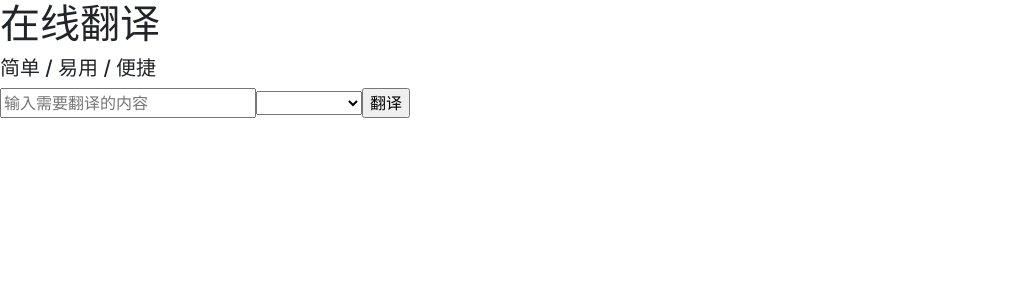
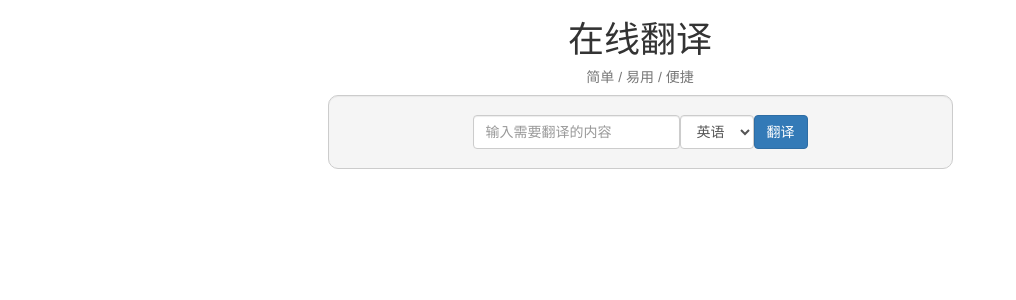
Before and after one commit to znbnzb/English, a Vue app: page / in a window 1280 px wide. Shown: the top 300 px of the page, without its empty margins (0-1016 px from the left). Built offline with nearby package versions, Linux system fonts and the light colour scheme; what vue-resource would draw is missing.

Commit message:
此项目已经完成，留存

```diff
--- a/index.html
+++ b/index.html
@@ -3,7 +3,7 @@
   <head>
     <meta charset="utf-8">
     <meta name="viewport" content="width=device-width,initial-scale=1.0">
-    <link rel="stylesheet" href="https://cdn.bootcss.com/bootstrap/4.0.0/css/bootstrap.min.css" integrity="sha384-Gn5384xqQ1aoWXA+058RXPxPg6fy4IWvTNh0E263XmFcJlSAwiGgFAW/dAiS6JXm" crossorigin="anonymous">
+    <link rel="stylesheet" href="https://cdn.bootcss.com/bootstrap/3.3.7/css/bootstrap.min.css" >
     <title>Translate</title>
   </head>
   <body>
--- a/src/App.vue
+++ b/src/App.vue
@@ -1,7 +1,7 @@
 <template>
   <div id="app">
     <h1>在线翻译</h1>
-    <h5>简单 / 易用 / 便捷</h5>
+    <h5 class="text-muted">简单 / 易用 / 便捷</h5>
     <!-- 调用方法 -->
     <translateForm v-on:getform="getText"></translateForm>
     <!-- 用v-text进行传值 -->
@@ -39,6 +39,7 @@ export default {
 
 <style>
 #app {
-
+  text-align: center;
+    margin-top: 0px;
 }
 </style>
--- a/src/components/TranslateForm.vue
+++ b/src/components/TranslateForm.vue
@@ -1,15 +1,17 @@
 <template>
-    <div id="translateForm">
-         <form v-on:submit="formSubmit">
-             <input type="text" v-model="textToTranslate" placeholder="输入需要翻译的内容" >
-             <select v-model="language">  <!--language获取选中的值-->
-                 <option value="en">English</option>
-                 <option value="ru">Russian</option>
-                 <option value="ko">Korean</option>
-                 <option value="ja">Janpenese</option>
-             </select>
-             <input type="submit" value="翻译">
-         </form>
+    <div class="row" id="translateForm">
+        <div class="col-md-6 col-md-offset-3">
+            <form id="transForm" class="well form-inline" v-on:submit="formSubmit">
+                <input class="form-control" type="text" v-model="textToTranslate" placeholder="输入需要翻译的内容" >
+                <select class="form-control" v-model="language">  <!--language获取选中的值-->
+                    <option value="en">英语</option>
+                    <option value="ru">俄语</option>
+                    <option value="ko">韩语</option>
+                    <option value="ja">日语</option>
+                </select>
+                <input class="btn btn-primary" type="submit" value="翻译">
+            </form>
+        </div>
     </div>
 </template>
 
@@ -31,12 +33,15 @@
 
             }
         },
-        components:{
-
+        created:function(){
+           this.language='en';
         }
     }
 </script>
 
 <style scoped>
-
+#transForm{
+    border:1px #ccc solid;
+    border-radius: 10px;
+}
 </style>
--- a/src/components/TranslateOutput.vue
+++ b/src/components/TranslateOutput.vue
@@ -1,7 +1,6 @@
 <template>
     <div id="TranslateOutput">
       <h2>{{translatedText}}</h2>  <!--用插值法将数据嵌进来-->
-     <h3>请翻译</h3>
     </div>
 </template>
 
```
